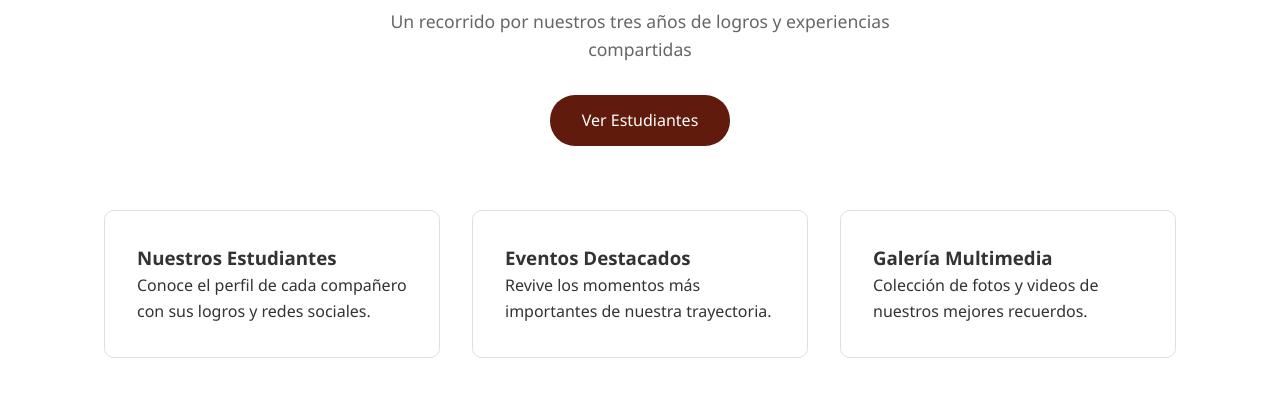
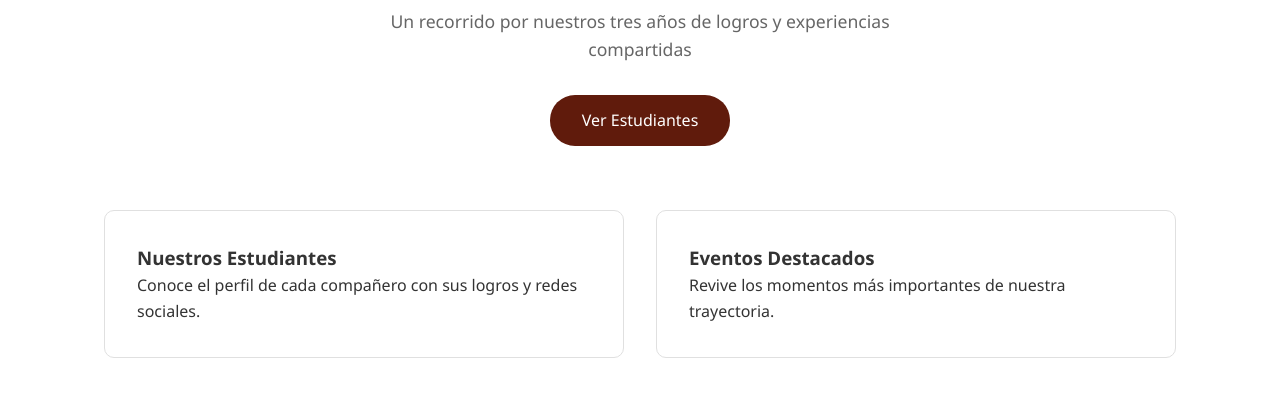
Before and after one commit to Mukshuka/Anuario, a plain HTML site: page index.html in a window 1280 px wide. Shown: the part 218-626 px from the top of the page. Drawn offline with Linux system fonts and the light colour scheme.

Commit message:
Update index.html

```diff
--- a/index.html
+++ b/index.html
@@ -40,11 +40,6 @@
                 <div class="tarjeta">
                     <h3>Eventos Destacados</h3>
                     <p>Revive los momentos más importantes de nuestra trayectoria.</p>
-                </div>
-
-                <div class="tarjeta">
-                    <h3>Galería Multimedia</h3>
-                    <p>Colección de fotos y videos de nuestros mejores recuerdos.</p>
                 </div>
             </div>
         </section>
```
